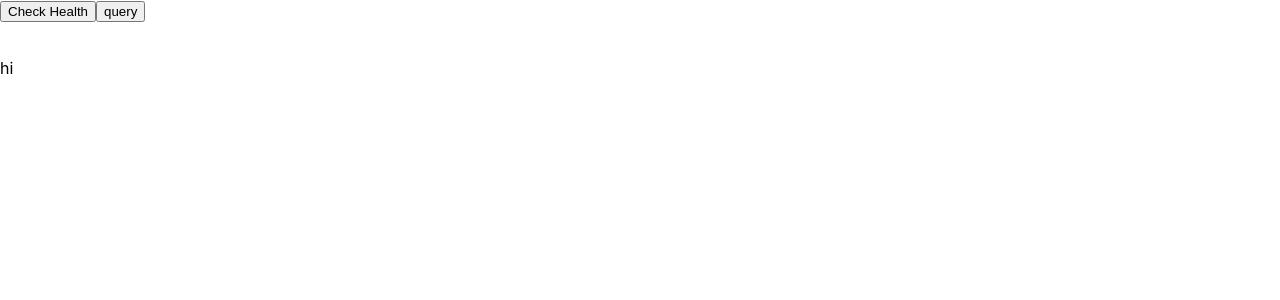
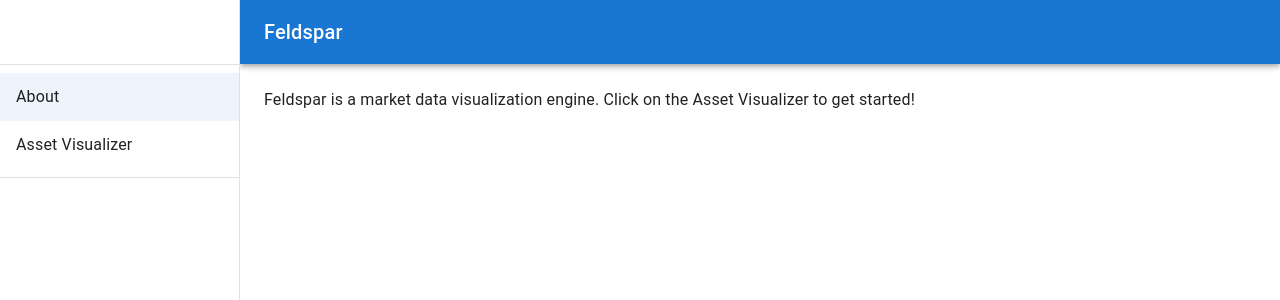
Before and after one commit to jameselliothart/feldspar, a React (Create React App) app in the folder feldspar/web/: page / in a window 1280 px wide. Shown: the top 300 px of the page. Built offline with nearby package versions, Linux system fonts and the light colour scheme; no server answers.

Commit message:
drawer template

```diff
--- a/feldspar/web/src/App.js
+++ b/feldspar/web/src/App.js
@@ -1,5 +1,6 @@
 import React, { useState, useEffect } from "react";
 import { io } from "socket.io-client";
+import PermanentDrawerLeft from "./navigation/PermanentDrawerLeft";
 
 const ENDPOINT = 'http://localhost';
 
@@ -43,13 +44,7 @@ function App() {
 
   return (
     <div>
-      <button onClick={() => checkHealth(socket)}>Check Health</button>
-      <button onClick={() => query(socket)}>query</button>
-      <p>
-        {health}
-        <br/>
-        hi {response}
-      </p>
+      <PermanentDrawerLeft></PermanentDrawerLeft>
     </div>
   );
 }
--- /dev/null
+++ b/feldspar/web/src/navigation/PermanentDrawerLeft.js
@@ -0,0 +1,82 @@
+import React, { useState } from 'react';
+import Box from '@mui/material/Box';
+import Drawer from '@mui/material/Drawer';
+import CssBaseline from '@mui/material/CssBaseline';
+import AppBar from '@mui/material/AppBar';
+import Toolbar from '@mui/material/Toolbar';
+import List from '@mui/material/List';
+import Typography from '@mui/material/Typography';
+import Divider from '@mui/material/Divider';
+import ListItem from '@mui/material/ListItem';
+import ListItemButton from '@mui/material/ListItemButton';
+import ListItemText from '@mui/material/ListItemText';
+import About from '../screens/About';
+import AssetVisualizer from '../screens/AssetVisualizer';
+
+const drawerWidth = 240;
+
+export default function PermanentDrawerLeft() {
+    const [content, setContent] = useState(About());
+    const [selected, setSelected] = useState('About');
+
+    const handleAssetVisualizerClick = () => {
+        setSelected('Asset Visualizer');
+        setContent(AssetVisualizer);
+    }
+
+    const handleAboutClick = () => {
+        setSelected('About');
+        setContent(About());
+    }
+
+    return (
+        <Box sx={{ display: 'flex' }}>
+            <CssBaseline />
+            <AppBar
+                position="fixed"
+                sx={{ width: `calc(100% - ${drawerWidth}px)`, ml: `${drawerWidth}px` }}
+            >
+                <Toolbar>
+                    <Typography variant="h6" noWrap component="div">
+                        Feldspar
+                    </Typography>
+                </Toolbar>
+            </AppBar>
+            <Drawer
+                sx={{
+                    width: drawerWidth,
+                    flexShrink: 0,
+                    '& .MuiDrawer-paper': {
+                        width: drawerWidth,
+                        boxSizing: 'border-box',
+                    },
+                }}
+                variant="permanent"
+                anchor="left"
+            >
+                <Toolbar />
+                <Divider />
+                <List>
+                    <ListItem key='About' disablePadding>
+                        <ListItemButton selected={selected === 'About'} onClick={handleAboutClick}>
+                            <ListItemText primary='About' />
+                        </ListItemButton>
+                    </ListItem>
+                    <ListItem key='Asset Visualizer' disablePadding>
+                        <ListItemButton selected={selected === 'Asset Visualizer'} onClick={handleAssetVisualizerClick}>
+                            <ListItemText primary='Asset Visualizer' />
+                        </ListItemButton>
+                    </ListItem>
+                </List>
+                <Divider />
+            </Drawer>
+            <Box
+                component="main"
+                sx={{ flexGrow: 1, bgcolor: 'background.default', p: 3 }}
+            >
+                <Toolbar />
+                {content}
+            </Box>
+        </Box>
+    );
+}
--- /dev/null
+++ b/feldspar/web/src/screens/About.js
@@ -0,0 +1,10 @@
+import Typography from '@mui/material/Typography';
+
+export default function About() {
+    return (
+        <Typography paragraph>
+            Feldspar is a market data visualization engine.
+            Click on the Asset Visualizer to get started!
+        </Typography>
+    )
+}
--- /dev/null
+++ b/feldspar/web/src/screens/AssetVisualizer.js
@@ -0,0 +1,6 @@
+
+export default function AssetVisualizer() {
+    return (
+        'insert nice graph'
+    )
+}
```
